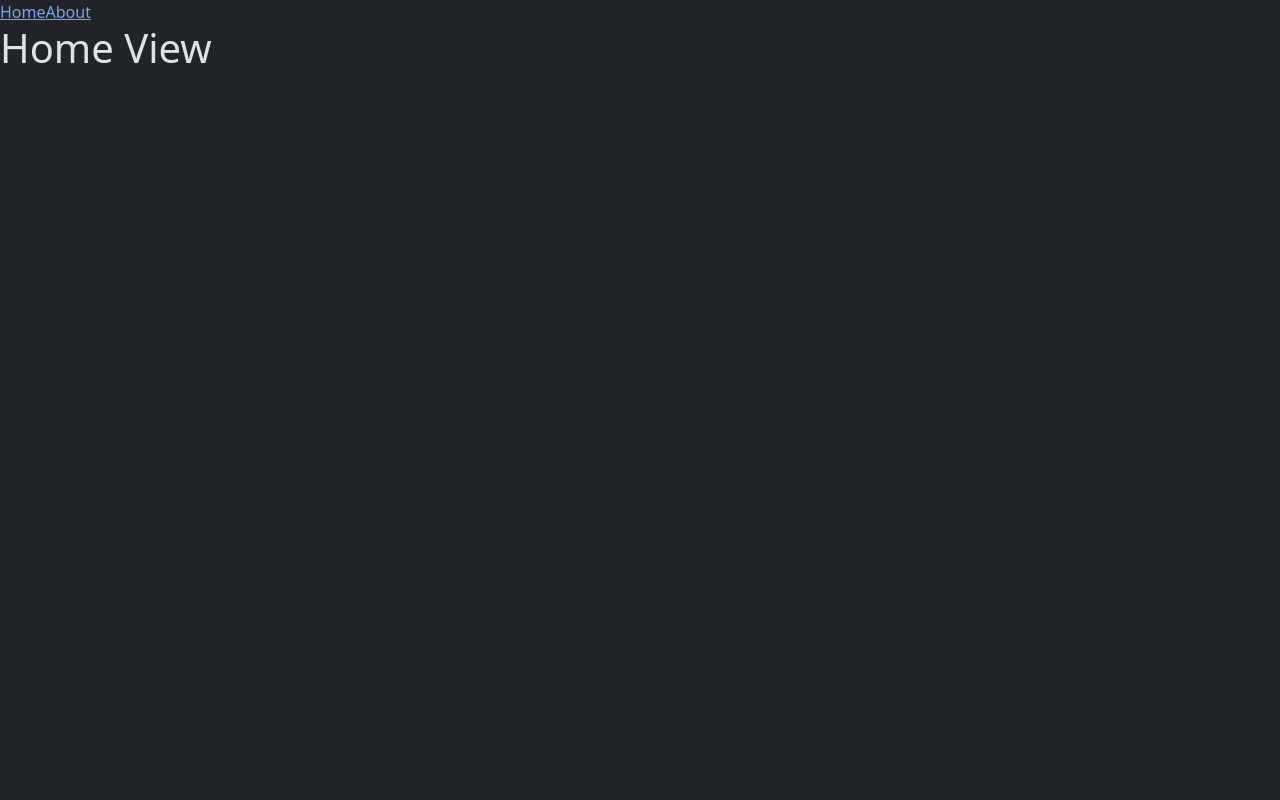
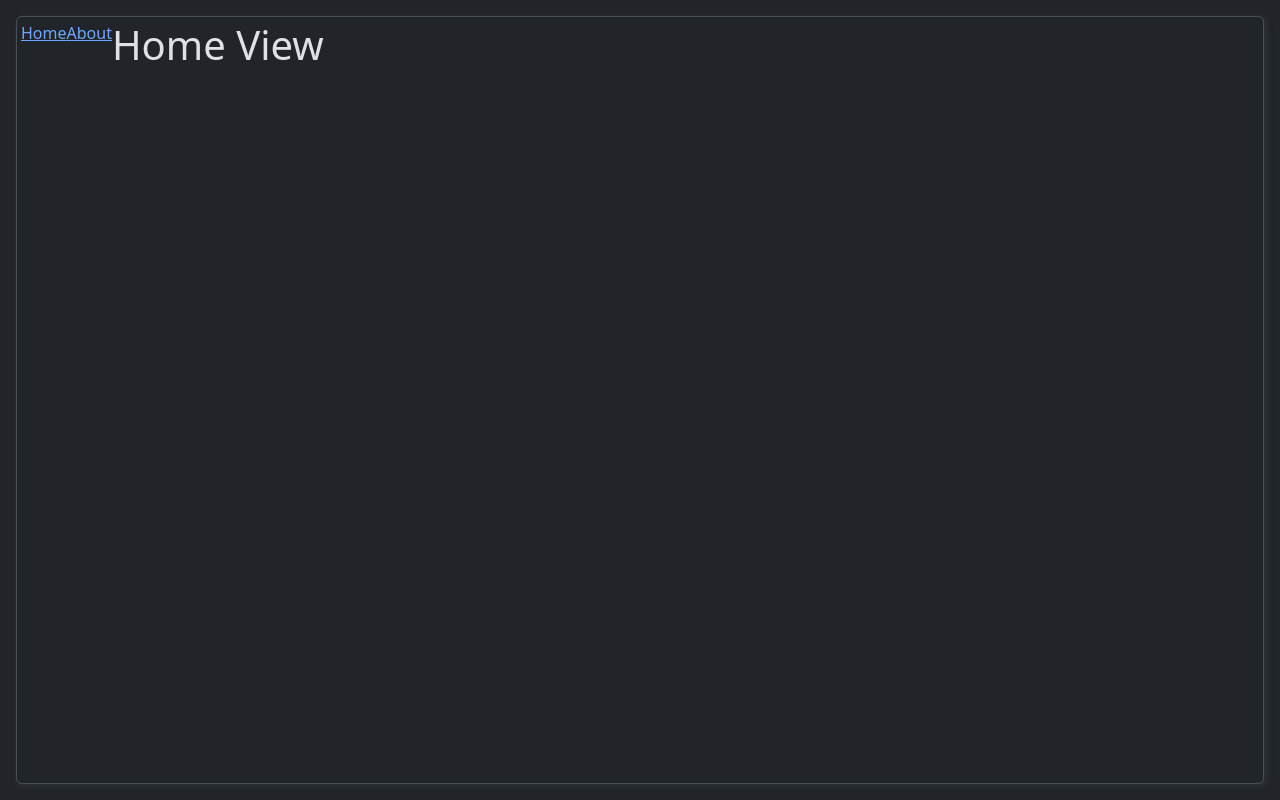
Before and after one commit to mineot/mercurius, a Vue app: page / in a window 1280 px wide. Built offline with nearby package versions, Linux system fonts and the light colour scheme.

Commit message:
master - body and app layout

```diff
--- a/src/styles/app.scss
+++ b/src/styles/app.scss
@@ -1,7 +1,29 @@
 @import 'bootstrap/scss/bootstrap.scss';
 @import 'bootstrap-icons/font/bootstrap-icons.min';
 
-// body {
-//   background-color: #222;
-//   color: #aaa;
-// }
+* {
+  box-sizing: border-box;
+}
+
+body {
+  @extend .p-2;
+  @extend .p-md-3;
+  @extend .p-lg-3;
+  margin: 0;
+  display: flex;
+  flex-wrap: nowrap;
+  height: 100vh;
+  overflow: hidden;
+
+  #app {
+    @extend .p-1;
+    @extend .bg-body;
+    @extend .border;
+    @extend .rounded;
+    flex: 1;
+    flex-wrap: nowrap;
+    display: flex;
+    overflow: hidden;
+    box-shadow: 2px 2px 5px 2px $body-tertiary-bg-dark;
+  }
+}
```
